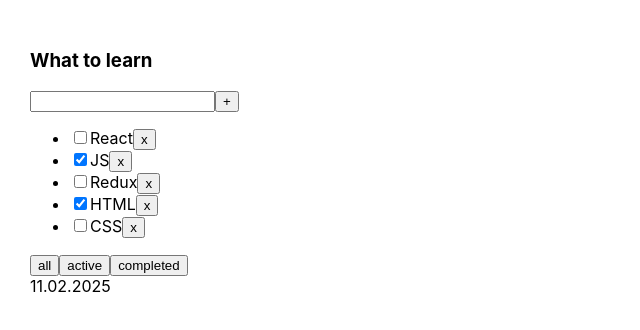
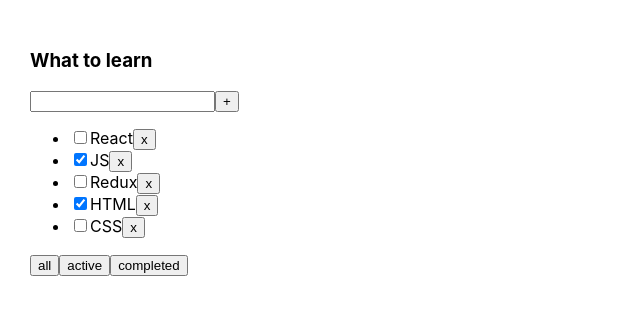
Before and after one commit to Trivium-bv/todolist_, a React (Vite) app: page / in a window 1280 px wide. Shown: the top 330 px of the page, without its empty margins (0-640 px from the left). Built offline with nearby package versions, Linux system fonts and the light colour scheme.

Commit message:
add createTask

```diff
--- a/package.json
+++ b/package.json
@@ -14,7 +14,8 @@
   "dependencies": {
     "gh-pages": "^6.3.0",
     "react": "19.0.0",
-    "react-dom": "19.0.0"
+    "react-dom": "19.0.0",
+    "uuid": "^11.1.0"
   },
   "devDependencies": {
     "@types/react": "19.0.2",
--- a/src/App.tsx
+++ b/src/App.tsx
@@ -1,9 +1,11 @@
 import './App.css'
 import {TodolistItem} from './TodolistItem'
 import {useState} from 'react';
+import {v1} from 'uuid';
+
 
 export type Task = {
-    id: number
+    id: string
     title: string
     isDone: boolean
 }
@@ -11,11 +13,11 @@
 
 export const App = () => {
     const [tasks, setTasks] = useState<Task[]>([
-        {id: 1, title: 'React', isDone: false},
-        {id: 2, title: 'JS', isDone: true},
-        {id: 3, title: 'Redux', isDone: false},
-        {id: 5, title: 'HTML', isDone: true},
-        {id: 6, title: 'CSS', isDone: false},
+        {id: v1(), title: 'React', isDone: false},
+        {id: v1(), title: 'JS', isDone: true},
+        {id: v1(), title: 'Redux', isDone: false},
+        {id: v1(), title: 'HTML', isDone: true},
+        {id: v1(), title: 'CSS', isDone: false},
     ])
     const [filter, setFilter] = useState<FilterValues>('all')
 
@@ -29,8 +31,13 @@
     const changeFilter = (filter: FilterValues) => {
         setFilter(filter)
     }
+    const createTask = (title: string) => {
+        const newTask = {id: v1(), title, isDone: false}
+        const newTasks = [newTask, ...tasks]
+        setTasks(newTasks)
+    }
 
-    const deleteTask = (taskId: number) => {
+    const deleteTask = (taskId: string) => {
         const filteredTasks = tasks.filter(task => {
             return task.id !== taskId
         })
@@ -39,7 +46,10 @@
     return (
         <>
             <div className="app">
-                <TodolistItem title="What to learn" tasks={tasks} date={'11.02.2025'} deleteTask={deleteTask}
+                <TodolistItem title="What to learn"
+                              tasks={filteredTasks}
+                              createTask={createTask}
+                              deleteTask={deleteTask}
                               changeFilter={changeFilter}/>
             </div>
         </>
--- a/src/TodolistItem.tsx
+++ b/src/TodolistItem.tsx
@@ -1,21 +1,35 @@
 import {FilterValues, Task} from './App'
 import {Button} from './Button'
+import {useState} from 'react';
 
 type Props = {
     title: string
     tasks: Task[]
     date?: string
-    deleteTask: (taskId: number) => void
-    changeFilter: (filter:FilterValues) => void
+    deleteTask: (taskId: string) => void
+    changeFilter: (filter: FilterValues) => void
+    createTask: (taskTitle: string) => void
 }
 
-export const TodolistItem = ({title, tasks, date, deleteTask, changeFilter}: Props) => {
+export const TodolistItem = ({title, tasks, date, deleteTask, changeFilter, createTask}: Props) => {
+    const [taskTitle, setTaskTitle] = useState('')
+
+    const createTaskHandler = () => {
+        createTask(taskTitle)
+        setTaskTitle('')
+    }
     return (
         <div>
             <h3>{title}</h3>
             <div>
-                <input/>
-                <Button title={'+'} onClick={() => {}}/>
+                <input value={taskTitle}
+                       onChange={event => setTaskTitle(event.currentTarget.value)}
+                       onKeyDown={event => {
+                           if (event.key === 'Enter') {
+                               createTaskHandler()
+                           }
+                       }}/>
+                <Button title={'+'} onClick={createTaskHandler}/>
             </div>
             {tasks.length === 0 ? (
                 <p>Тасок нет</p>
@@ -26,7 +40,7 @@
                             <li key={task.id}>
                                 <input type="checkbox" checked={task.isDone}/>
                                 <span>{task.title}</span>
-                                <Button title={'x'} onClick={() => deleteTask(task.id)} />
+                                <Button title={'x'} onClick={() => deleteTask(task.id)}/>
                             </li>
                         )
                     })}
```
Also changed, not shown: 1 other file (tests, documents, lock files or other folders).
